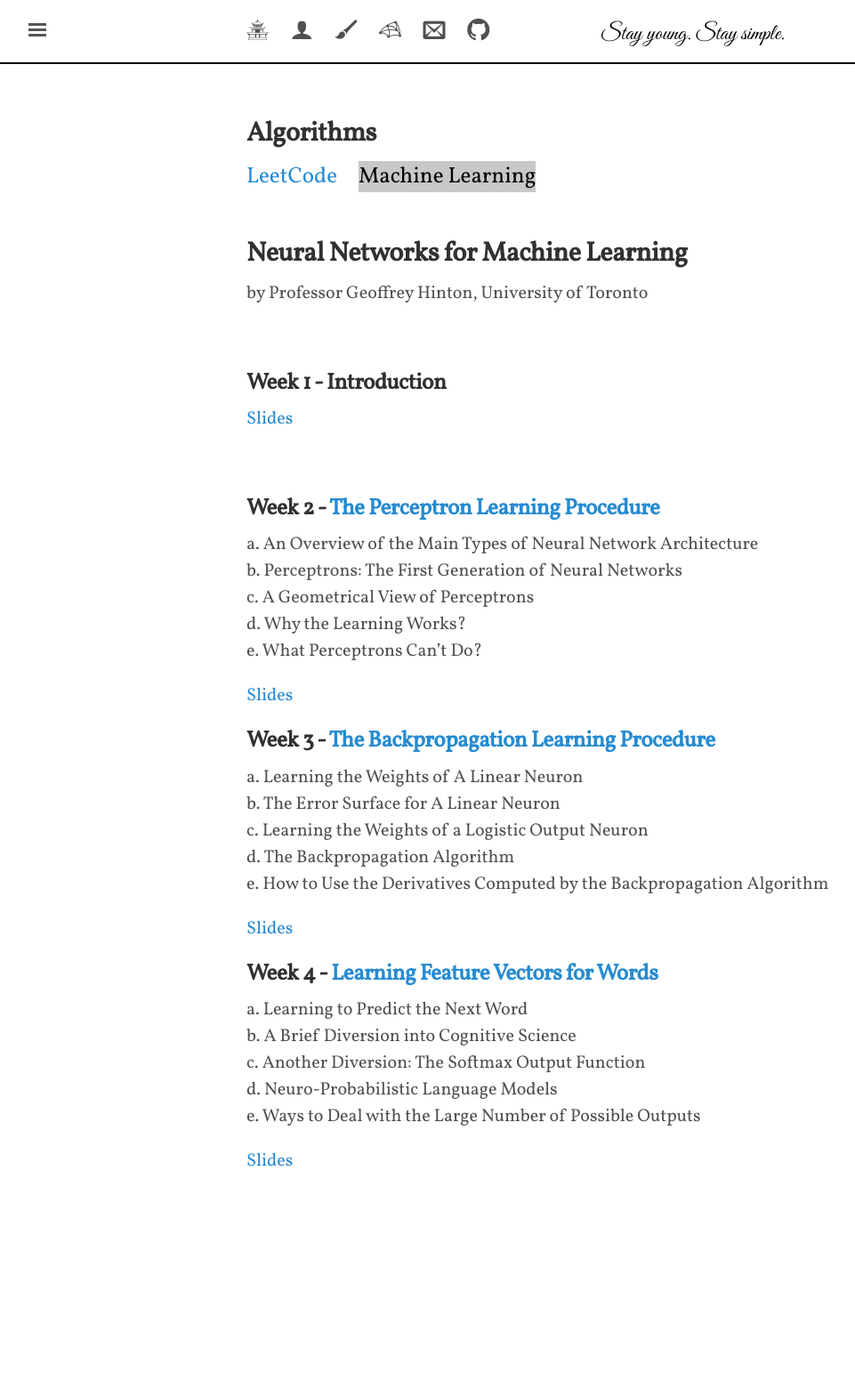
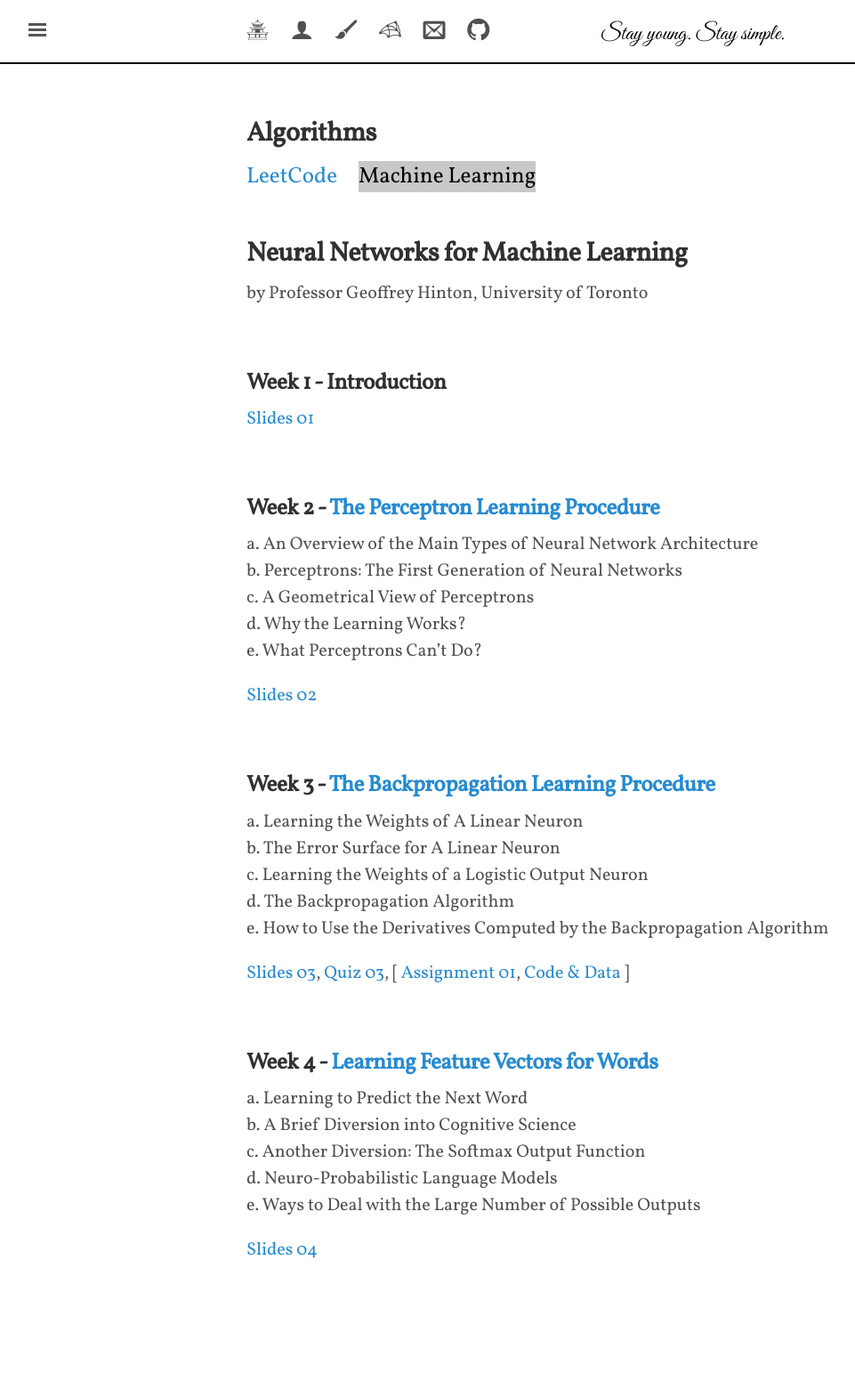
Before and after one commit to shevapato2008/myBlog, a Jekyll site: the page built from algorithms/machinelearning/nnml.md, in a window 1280 px wide. Shown: the whole page at 89% size, without its empty margins (3-964 px from the left). Built offline with Jekyll 4.4.1, drawn with Linux system fonts in a browser that asks for light colours; some web fonts are replaced; comment, search, counter and statistics services are not loaded; before the commit the page ends 1420 px from its top, so only the background shows below that.

Commit message:
Modified.

```diff
--- a/algorithms/machinelearning/nnml.md
+++ b/algorithms/machinelearning/nnml.md
@@ -11,7 +11,7 @@ by Professor Geoffrey Hinton, University of Toronto
 
 ## Week 1 - Introduction
 
-[Slides]({{site.baseurl}}/algorithms/machinelearning/nnml/slides/Week1.pdf "Week 1: Introduction")
+[Slides 01]({{site.baseurl}}/algorithms/machinelearning/nnml/slides/Week1.pdf "Week 1: Introduction")
 
 <br>
 
@@ -22,7 +22,9 @@ c. A Geometrical View of Perceptrons<br>
 d. Why the Learning Works?<br>
 e. What Perceptrons Can't Do?<br>
 
-[Slides]({{site.baseurl}}/algorithms/machinelearning/nnml/slides/Week2.pdf "Week 2 Slides")
+[Slides 02]({{site.baseurl}}/algorithms/machinelearning/nnml/slides/Week2.pdf "Week 2 Slides")
+
+<br>
 
 ## Week 3 - [The Backpropagation Learning Procedure]({{site.baseurl}}/algorithms/machinelearning/nnml/week3)<br>
 
@@ -32,7 +34,14 @@ c. Learning the Weights of a Logistic Output Neuron<br>
 d. The Backpropagation Algorithm<br>
 e. How to Use the Derivatives Computed by the Backpropagation Algorithm<br>
 
-[Slides]({{site.baseurl}}/algorithms/machinelearning/nnml/slides/Week3.pdf "Week 3 Slides")
+[Slides 03]({{site.baseurl}}/algorithms/machinelearning/nnml/slides/Week3.pdf "Week 3 Slides"),
+[Quiz 03]({{site.baseurl}}/algorithms/machinelearning/nnml/quizzes/quiz03.pdf "Quiz 3"),
+[
+  [Assignment 01]({{site.baseurl}}/algorithms/machinelearning/nnml/assignments/Assignment1/assign1.pdf "Assignment 1"),
+  [Code & Data]({{site.baseurl}}/algorithms/machinelearning/nnml/assignments/Assignment1/ "Code & Data for Assignment 1")
+]
+
+<br>
 
 ## Week 4 - [Learning Feature Vectors for Words]({{site.baseurl}}/algorithms/machinelearning/nnml/week4)<br>
 
@@ -42,8 +51,9 @@ c. Another Diversion: The Softmax Output Function<br>
 d. Neuro-Probabilistic Language Models<br>
 e. Ways to Deal with the Large Number of Possible Outputs<br>
 
-[Slides]({{site.baseurl}}/algorithms/machinelearning/nnml/slides/Week4.pdf "Week 4 Slides")
+[Slides 04]({{site.baseurl}}/algorithms/machinelearning/nnml/slides/Week4.pdf "Week 4 Slides")
 
+<br>
 
 
 <br><br>
```
